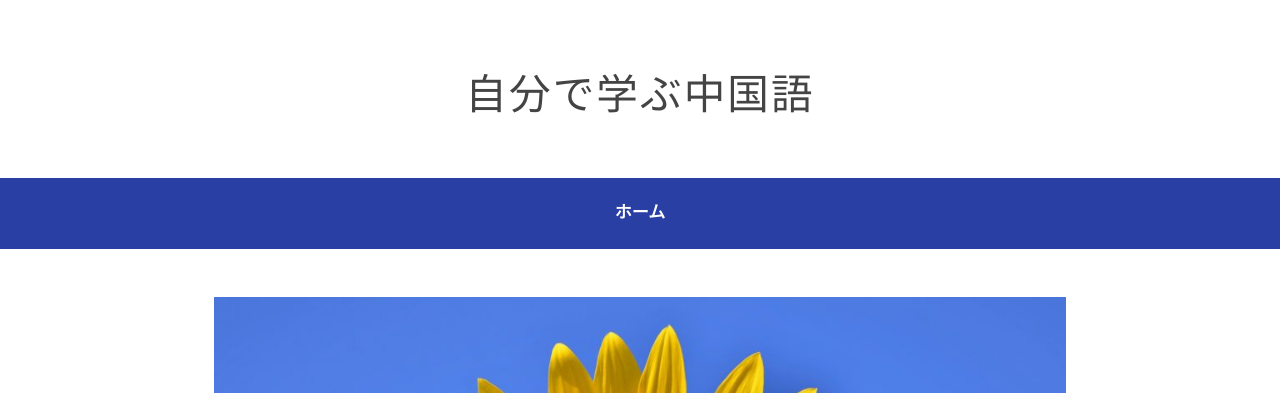
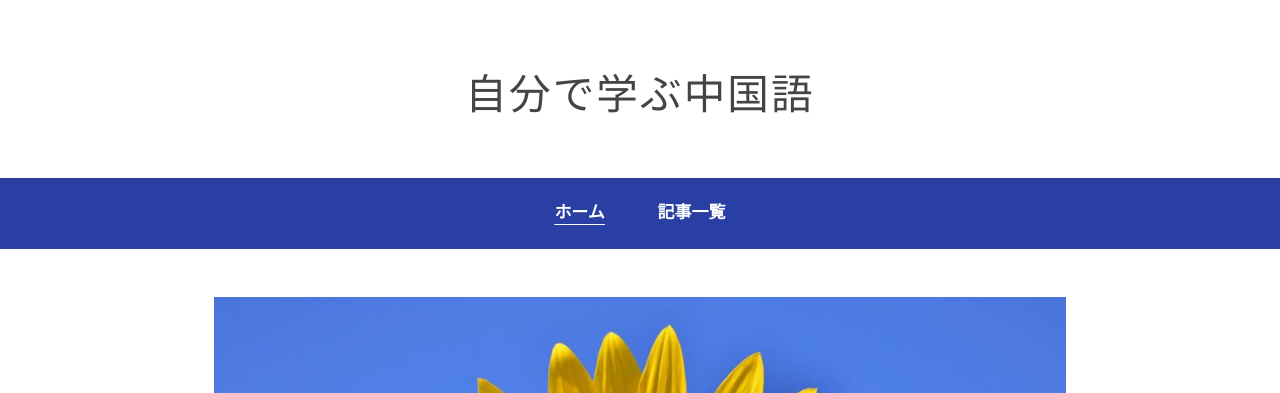
Before and after one commit to linlin-art/jibundemanabu, a Jekyll site: the page built from index.md, in a window 1280 px wide. Shown: the top 393 px of the page. Built offline with Jekyll 4.4.1, drawn with Linux system fonts in a browser that asks for light colours.

Commit message:
Update default.html

```diff
--- a/_layouts/default.html
+++ b/_layouts/default.html
@@ -59,6 +59,11 @@
 
     nav a:hover {
       background: #203080;
+    }
+
+    nav a[aria-current="page"] {
+      text-decoration: underline;
+      text-underline-offset: 0.35em;
     }
 
     main {
@@ -144,6 +149,10 @@
         margin-top: 32px;
       }
 
+      nav a {
+        margin: 0 6px;
+      }
+
       main {
         margin-top: 32px;
         padding: 0 20px;
@@ -167,7 +176,8 @@
       </a>
     </h1>
     <nav aria-label="メインナビゲーション">
-      <a href="{{ '/' | relative_url }}">ホーム</a>
+      <a href="{{ '/' | relative_url }}"{% if page.url == '/' or page.url == '/index.html' %} aria-current="page"{% endif %}>ホーム</a>
+      <a href="{{ '/articles.html' | relative_url }}"{% if page.url == '/articles.html' %} aria-current="page"{% endif %}>記事一覧</a>
     </nav>
   </header>
 
```
